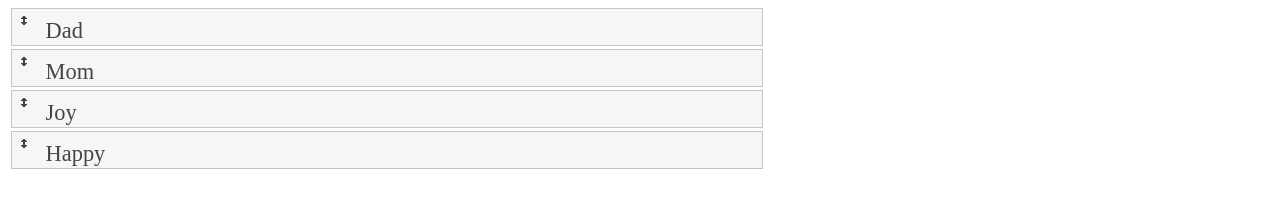
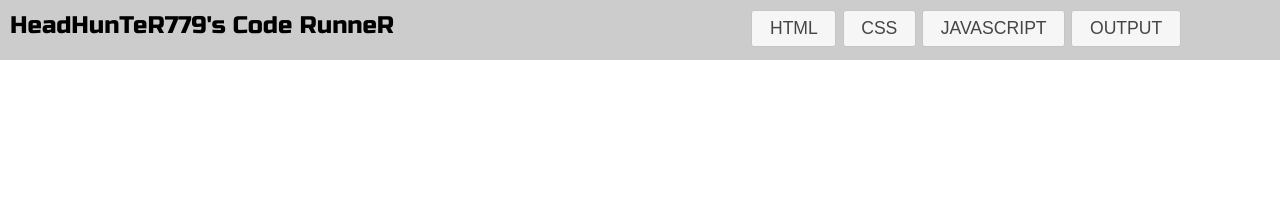
Before and after one commit to HeadHunTeR779/jQuery-Based-Code-Player, a plain HTML site: page jQuery.html in a window 1280 px wide. Drawn offline with Linux system fonts and the light colour scheme.

Commit message:
Started Building Code RunneR Buttons and Title Bar Added

```diff
--- a/jQuery.html
+++ b/jQuery.html
@@ -10,11 +10,34 @@
 
     <link href="jquery-ui-1.12.1.custom/jquery-ui.css" rel="stylesheet"> <!-- for jquery-ui -->
 
+    <link href="https://fonts.googleapis.com/css?family=Russo+One" rel="stylesheet">  <!-- Awesome font for Code Runner -->
     <style type="text/css">
 
-      #sortable { list-style-type: none; margin: 0; padding: 0; width: 60%; }
-      #sortable li { margin: 0 3px 3px 3px; padding: 0.4em; padding-left: 1.5em; font-size: 1.4em; height: 18px; }
-      #sortable li span { position: absolute; margin-left: -1.3em; }
+      body
+      {
+        margin: 0;
+        padding: 0;
+      }
+
+      #CodeRunner
+      {
+        background-color: #CCCCCC;
+        height:40px;
+        padding:10px;
+        padding-bottom: 10px;
+      }
+
+      #title
+      {
+        font-family: 'Russo One', sans-serif;
+        font-size: 150%;
+        margin-right: 350px;
+      }
+
+      #buttons
+      {
+        font-size: 110%;
+      }
 
     </style>
 
@@ -22,17 +45,22 @@
 
   <body>
 
-    <ul id="sortable">
-      <li class="ui-state-default"><span class="ui-icon ui-icon-arrowthick-2-n-s"></span>Dad</li>
-      <li class="ui-state-default"><span class="ui-icon ui-icon-arrowthick-2-n-s"></span>Mom</li>
-      <li class="ui-state-default"><span class="ui-icon ui-icon-arrowthick-2-n-s"></span>Joy</li>
-      <li class="ui-state-default"><span class="ui-icon ui-icon-arrowthick-2-n-s"></span>Happy</li>
-    </ul>
+    <div id="CodeRunner">
+      <span id="title">HeadHunTeR779's Code RunneR </span>
+
+          <!-- Insert Buttons for running all languages html css js -->
+      <span id='buttons'>
+        <button id="html">HTML</button>
+        <button id="css">CSS</button>
+        <button id="javascript">JAVASCRIPT</button>
+        <button id="output">OUTPUT</button>
+      </span>
+
+    </div>
 
     <script type="text/javascript">
 
-      $("#sortable").sortable();
-      $( "#sortable" ).disableSelection();
+      $("#html, #css, #javascript, #output").button();
 
     </script>
 
```
